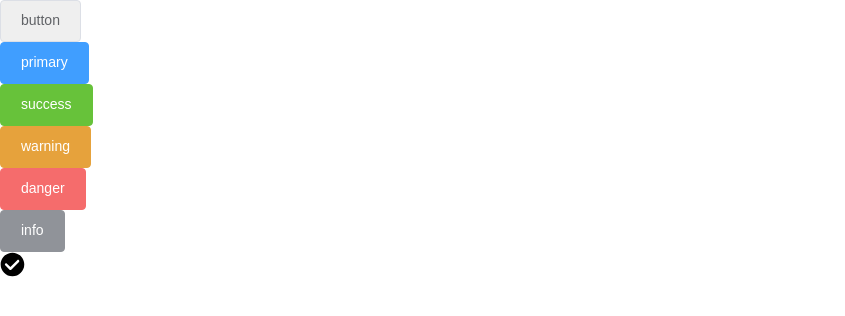
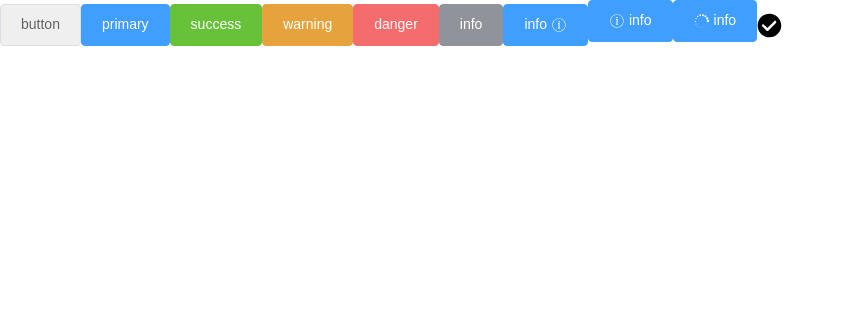
Before and after one commit to Lliuxs/hll-ui, a Vue app: page / in a window 1280 px wide. Shown: the top 316 px of the page, without its empty margins (0-845 px from the left). Built offline with nearby package versions, Linux system fonts and the light colour scheme.

Commit message:
button-icon

```diff
--- a/src/App.vue
+++ b/src/App.vue
@@ -1,12 +1,15 @@
 <template>
   <div id="app">
-    <hll-button>button</hll-button>
+    <hll-button @click="fn">button</hll-button>
     <hll-button type='primary'>primary</hll-button>
     <hll-button type='success'>success</hll-button>
     <hll-button type='warning'> warning</hll-button>
     <hll-button type='danger'>danger</hll-button>
     <hll-button type='info'>info</hll-button>
 
+    <hll-button type='primary' icon='info' iconPosition='right'>info</hll-button>
+    <hll-button type='primary' icon='info'>info</hll-button>
+     <hll-button type='primary' icon='info' :loading='true'>info</hll-button>
 
     <hll-icon icon='success'></hll-icon>
   </div>
@@ -15,7 +18,12 @@
 <script>
 
 export default {
-  name: 'App'
+  name: 'App',
+  methods: {
+    fn(e) {
+      console.log(e)
+    }
+  }
 }
 </script>
 
--- /dev/null
+++ b/src/packages/button-group.vue
@@ -0,0 +1,35 @@
+<template>
+    <div>
+      button-group
+    </div>
+</template>
+
+<script>
+export default {
+  name: 'hll-button-froup',
+  props: {
+
+  },
+  components: {
+
+  },
+  data() {
+      return {
+
+      };
+  },
+  computed: {
+
+  },
+  mounted() {
+
+  },
+  methods: {
+
+  },
+};
+</script>
+
+<style scoped lang="scss">
+
+</style>
--- a/src/packages/button.vue
+++ b/src/packages/button.vue
@@ -1,13 +1,13 @@
 <template>
-  <div>
   <!-- 动态绑定class使用计算属性 -->
-    <button onClick=‘click’ class="hll-button" :class="btnClass">
+  <button @click='click' class="hll-button" :class="btnClass" :disabled="loading">
+    <hll-icon :icon='icon' v-if="icon && !loading" class="icon"></hll-icon>
+    <hll-icon icon="loading" v-if="loading" class="icon"></hll-icon>
     <!-- 没有不传就不存在span元素 -->
     <span v-if="this.$slots.default">
       <slot />
     </span>
   </button>
-  </div>
 </template>
 
 <script>
@@ -21,22 +21,46 @@
 export default {
   name: 'hll-button',
   props: {
+    // 类型
     type: {
       type: String,
       default: '',
       validator: (type) => {
-        if(type && !['success', 'warning', 'danger', 'info', 'primary'].includes(type)) {
+        if (type && !['success', 'warning', 'danger', 'info', 'primary'].includes(type)) {
           console.error(`组件type类型必须为${['success', 'warning', 'danger', 'info', 'primary'].join(',')}`)
         }
         return true
       }
+    },
+    // 图标
+    icon: {
+      type: String,
+    },
+    // 图标位置
+    iconPosition: {
+      type: String,
+      default: "left",
+      validator(type) {
+        if (!["left", "right"].includes(type)) {
+          console.error("iconPosition属性必须为:" + "left | right");
+        }
+        return true;
+      }
+    },
+    // loading状态
+    loading:{
+      type:Boolean,
+      default:false
     }
   },
   computed: {
     btnClass() {
       let classes = []
-      if(this.type) {
+      if (this.type) {
         classes.push(`hll-button-${this.type}`)
+      }
+       if (this.iconPosition) {
+        classes.push(`hll-button-${this.iconPosition}`);
       }
       return classes
     }
@@ -61,6 +85,7 @@ $font-weight: 500;
 
 .hll-button {
   display: inline-flex;
+  // display: inline-block;
   height: $height;
   line-height: 1;
   white-space: nowrap;
@@ -83,35 +108,96 @@ $font-weight: 500;
     border-color: $border-color;
     background-color: $background;
   }
-  &:focus, &:active{
+  &:focus,
+  &:active {
     color: $active-color;
     border-color: $active-color;
     background-color: $background;
     outline: none;
   }
 
-  @each $type, $color in (primary: $primary, success: $success, warning: $warning, danger: $danger, info: $info) {
+  @each $type,
+    $color
+      in (
+        primary: $primary,
+        success: $success,
+        warning: $warning,
+        danger: $danger,
+        info: $info
+      )
+  {
     &-#{$type} {
-      background-color: #{ $color};
+      background-color: #{$color};
+      border: 1px solid #{$color};
+      color: #fff;
+      fill: #fff;
+    }
+  }
+
+  @each $type,
+    $color
+      in (
+        primary: $primary-hover,
+        success: $success-hover,
+        warning: $warning-hover,
+        danger: $danger-hover,
+        info: $info-hover
+      )
+  {
+    &-#{$type}:hover {
+      background-color: #{$color};
       border: 1px solid #{$color};
       color: #fff;
     }
   }
 
-  @each $type, $color in (primary: $primary-hover, success: $success-hover, warning: $warning-hover, danger: $danger-hover, info: $info-hover) {
-    &-#{$type}:hover {
-      background-color: #{ $color};
+  @each $type,
+    $color
+      in (
+        primary: $primary-active,
+        success: $success-active,
+        warning: $warning-active,
+        danger: $danger-active,
+        info: $info-active
+      )
+  {
+    &-#{$type}:active {
+      background-color: #{$color};
       border: 1px solid #{$color};
       color: #fff;
     }
   }
 
-    @each $type, $color in (primary: $primary-active, success: $success-active, warning: $warning-active, danger: $danger-active, info: $info-active) {
-    &-#{$type}:active{
-      background-color: #{ $color};
-      border: 1px solid #{$color};
-      color: #fff;
+  .icon {
+    width: 16px;
+    height: 16px;
   }
+  .icon + span {
+    margin-left: 4px;
+  }
+
+  &-left {
+    svg {
+      order: 1;
+    }
+    span {
+      order: 2;
+    }
+  }
+  &-right {
+    svg {
+      order: 2;
+    }
+    span {
+      order: 1;
+    }
+    .icon + span {
+      margin-left: 0px;
+      margin-right: 4px;
+    }
+  }
+  &[disabled] {
+    cursor: not-allowed;
   }
 }
 </style>
--- a/src/packages/icon.vue
+++ b/src/packages/icon.vue
@@ -1,9 +1,7 @@
 <template>
-  <div>
-    <svg class="hll-icon" aria-hidden="true">
-      <use :xlink:href="`#icon-${icon}`"></use>
-    </svg>
-  </div>
+  <svg class="hll-icon" aria-hidden="true">
+    <use :xlink:href="`#icon-${icon}`"></use>
+  </svg>
 </template>
 
 <script>
--- a/src/packages/index.js
+++ b/src/packages/index.js
@@ -1,10 +1,12 @@
 import Button from './button'
 import Icon from './icon'
+import ButtonGroup from './button-group'
 
 
 const install = (Vue) => {
   Vue.component(Button.name, Button)
   Vue.component(Icon.name, Icon)
+  Vue.component(ButtonGroup.name, ButtonGroup)
 }
 
 // 通过script标签直接引入
```
Also changed, not shown: src/styles/icon.js. Lines whose indentation alone changed are shown as unchanged.
